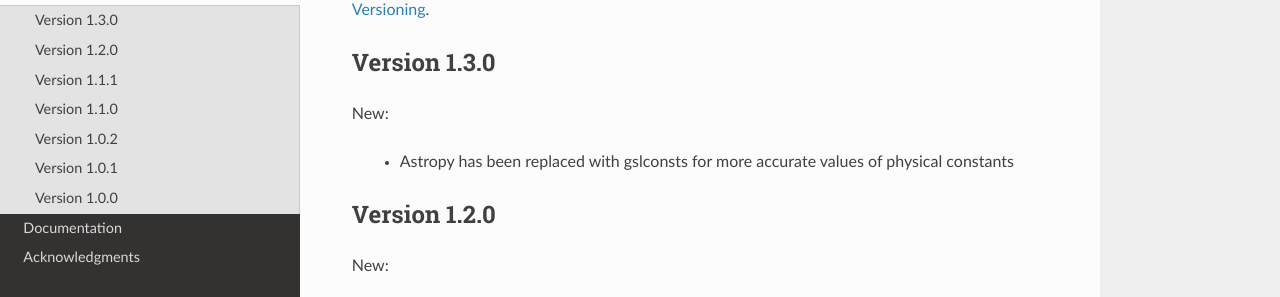
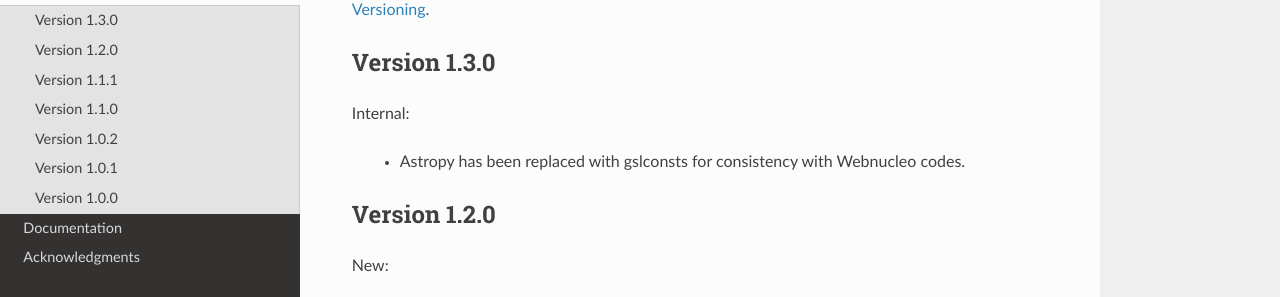
Before and after one commit to jaadt7/lvlspy, a Sphinx documentation site: the page built from doc/source/changelog.rst, in a window 1280 px wide and 900 px high. Shown: the part 186-483 px from the top of the window. Built offline with Sphinx 7.4.7 and the Read the Docs theme 2.0.0, drawn with Linux system fonts in a browser that asks for light colours.

Commit message:
Tweak changelog and energy unit.

```diff
--- a/doc/source/changelog.rst
+++ b/doc/source/changelog.rst
@@ -7,9 +7,9 @@ project adheres to `Semantic Versioning <http://semver.org/spec/v2.0.0.html>`_.
 Version 1.3.0
 -------------
 
-New:
+Internal:
 
-  * Astropy has been replaced with gslconsts for more accurate values of physical constants
+  * Astropy has been replaced with gslconsts for consistency with Webnucleo codes.
 
 Version 1.2.0
 -------------
```
Also changed, not shown: 1 other file.
